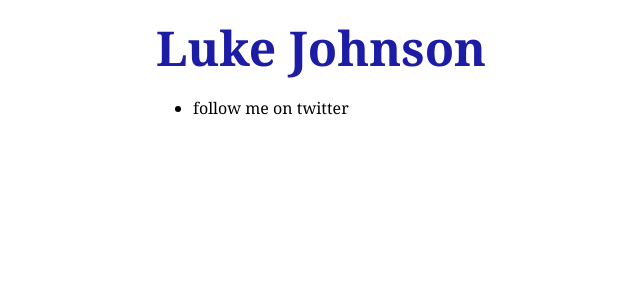
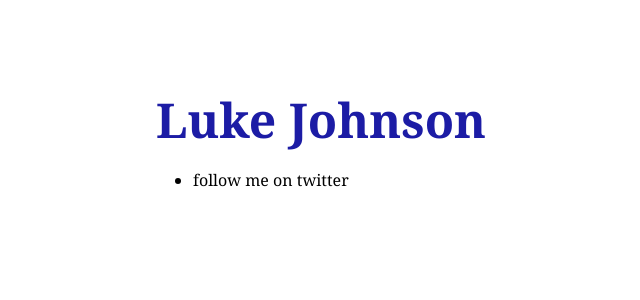
Before and after one commit to lukeedwardjo/lukejo, a React (Create React App) app: page / in a window 1280 px wide. Shown: the top 300 px of the page, without its empty margins (319-959 px from the left). Built offline with nearby package versions, Linux system fonts and the light colour scheme.

Commit message:
style tweaks

```diff
--- a/src/App.tsx
+++ b/src/App.tsx
@@ -4,7 +4,7 @@ function App() {
   return (
     <div className="flex items-center justify-center">
       <div className="flex-auto"></div>
-      <div className="font-serif selection:bg-lew-blue selection:text-lew-yellow h-screen w-64 shrink-0 mt-6">
+      <div className="font-serif selection:bg-lew-blue selection:text-lew-yellow h-screen w-64 shrink-0 mt-24">
         <div className="text-lew-blue text-5xl flex items-center justify-center font-bold">
           Luke&nbsp;Johnson
         </div>
```
